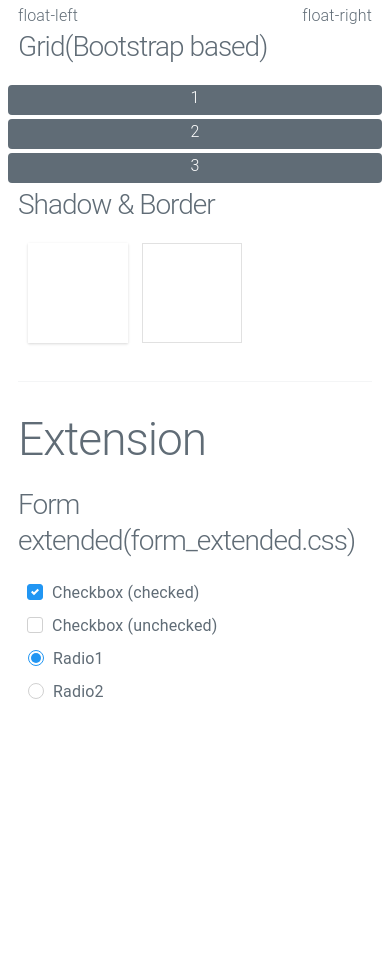
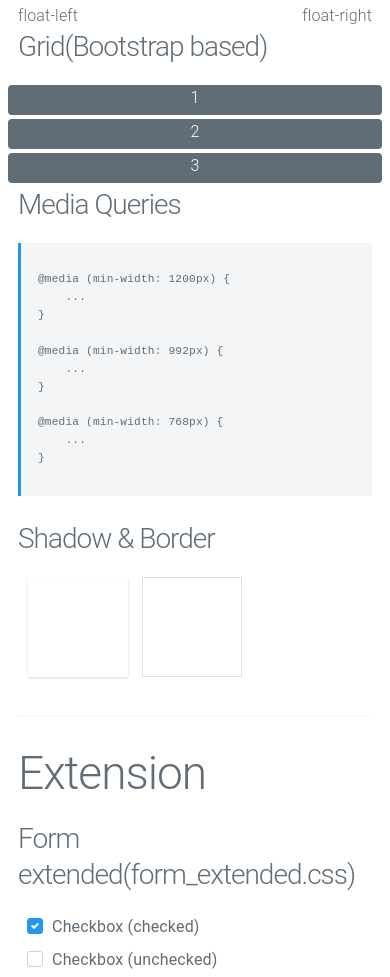
Before and after one commit to harish81/planckcss, a website: page index.html in a window 390 px wide. Shown: the part 1352-2329 px from the top of the page. Before the commit the page ends 2072 px from the top, so only its background shows below. Drawn offline with Linux system fonts and the light colour scheme.

Commit message:
media query

```diff
--- a/index.html
+++ b/index.html
@@ -111,6 +111,21 @@
         <div class="col-sm-4 col-md-6 test-box">3</div>
     </div>
 
+    <h3>Media Queries</h3>
+    <pre><code>
+@media (min-width: 1200px) {
+    ...
+}
+
+@media (min-width: 992px) {
+    ...
+}
+
+@media (min-width: 768px) {
+    ...
+}
+    </code></pre>
+
     <h3>Shadow & Border</h3>
     <div class="white-box shadow"></div>
     <div class="white-box border"></div>
```
